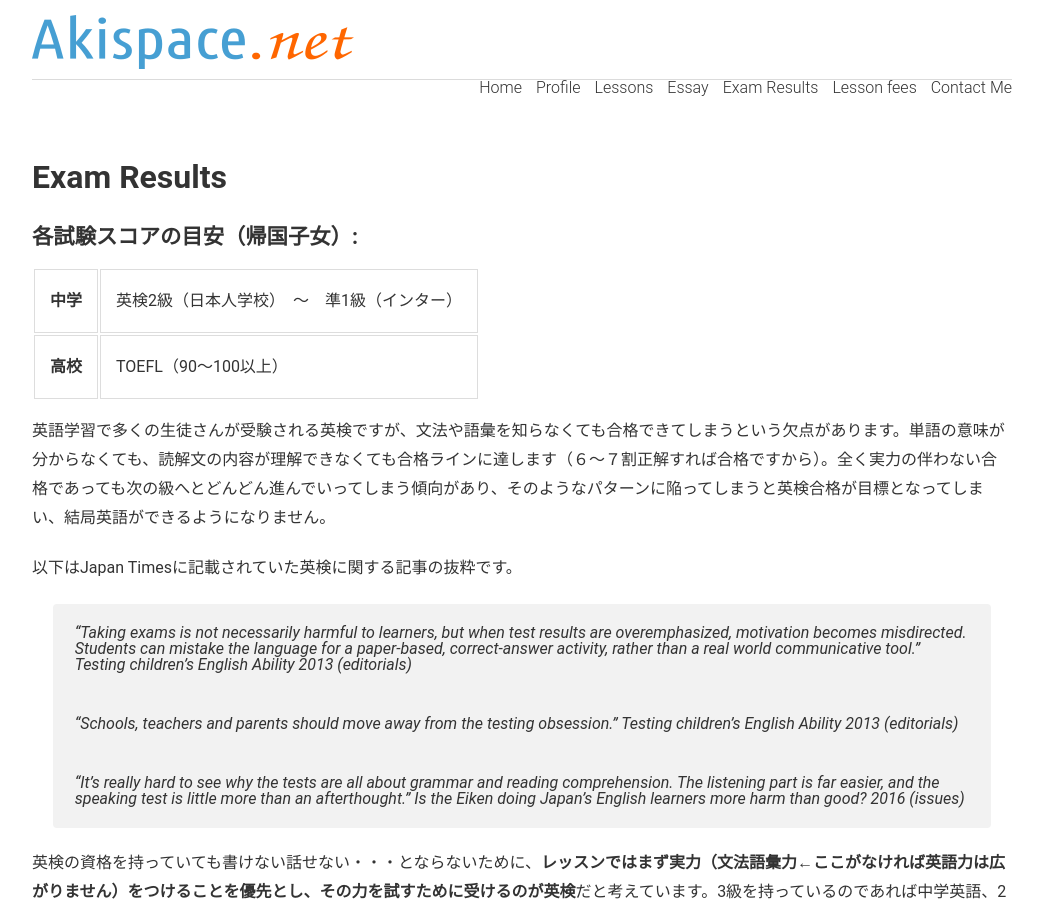
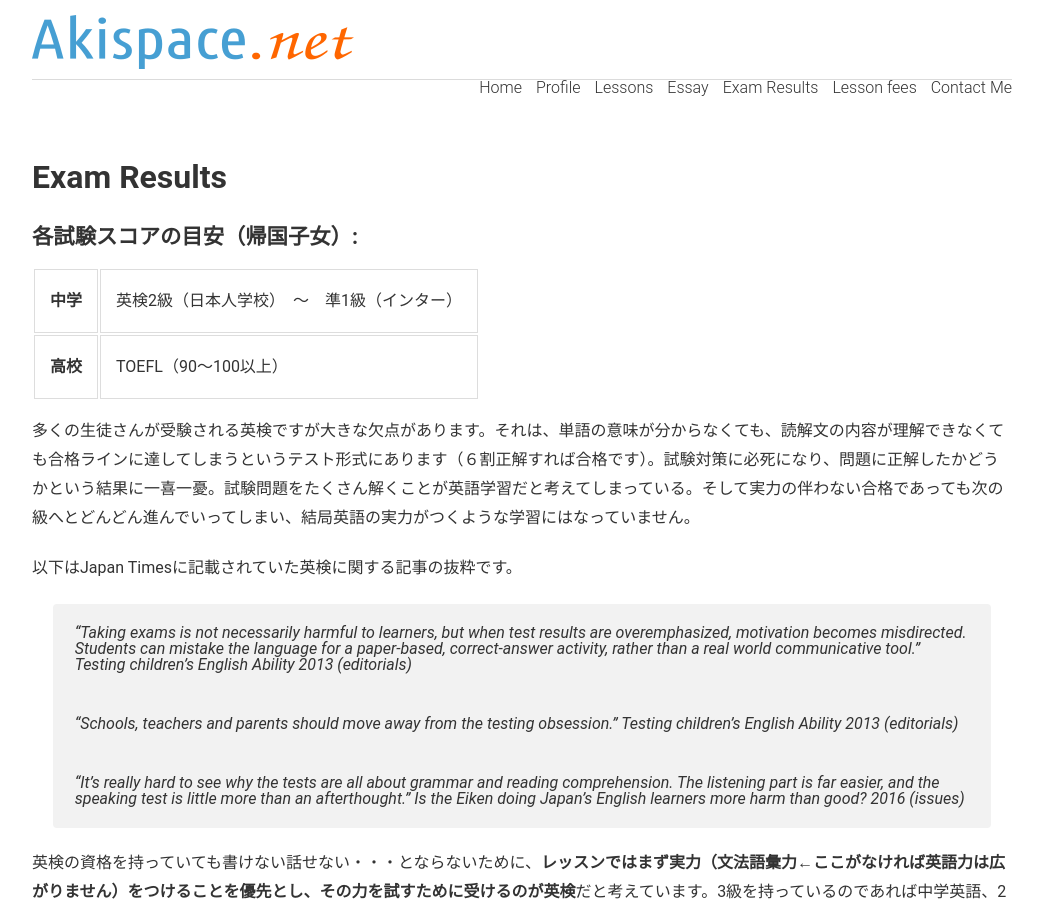
Before and after one commit to phocean/akispace, a Jekyll site: the page built from exam_results.md, in a window 1280 px wide and 900 px high. Shown: the whole window, without its empty margins (118-1161 px from the left). Built offline with Jekyll 4.4.1, drawn with Linux system fonts in a browser that asks for light colours.

Commit message:
Update exam_results.md

```diff
--- a/exam_results.md
+++ b/exam_results.md
@@ -20,7 +20,7 @@
 </tr>
 </table>
 
-英語学習で多くの生徒さんが受験される英検ですが、文法や語彙を知らなくても合格できてしまうという欠点があります。単語の意味が分からなくても、読解文の内容が理解できなくても合格ラインに達します（６〜７割正解すれば合格ですから）。全く実力の伴わない合格であっても次の級へとどんどん進んでいってしまう傾向があり、そのようなパターンに陥ってしまうと英検合格が目標となってしまい、結局英語ができるようになりません。
+多くの生徒さんが受験される英検ですが大きな欠点があります。それは、単語の意味が分からなくても、読解文の内容が理解できなくても合格ラインに達してしまうというテスト形式にあります（６割正解すれば合格です）。試験対策に必死になり、問題に正解したかどうかという結果に一喜一憂。試験問題をたくさん解くことが英語学習だと考えてしまっている。そして実力の伴わない合格であっても次の級へとどんどん進んでいってしまい、結局英語の実力がつくような学習にはなっていません。
 
 以下はJapan Timesに記載されていた英検に関する記事の抜粋です。
 
```
